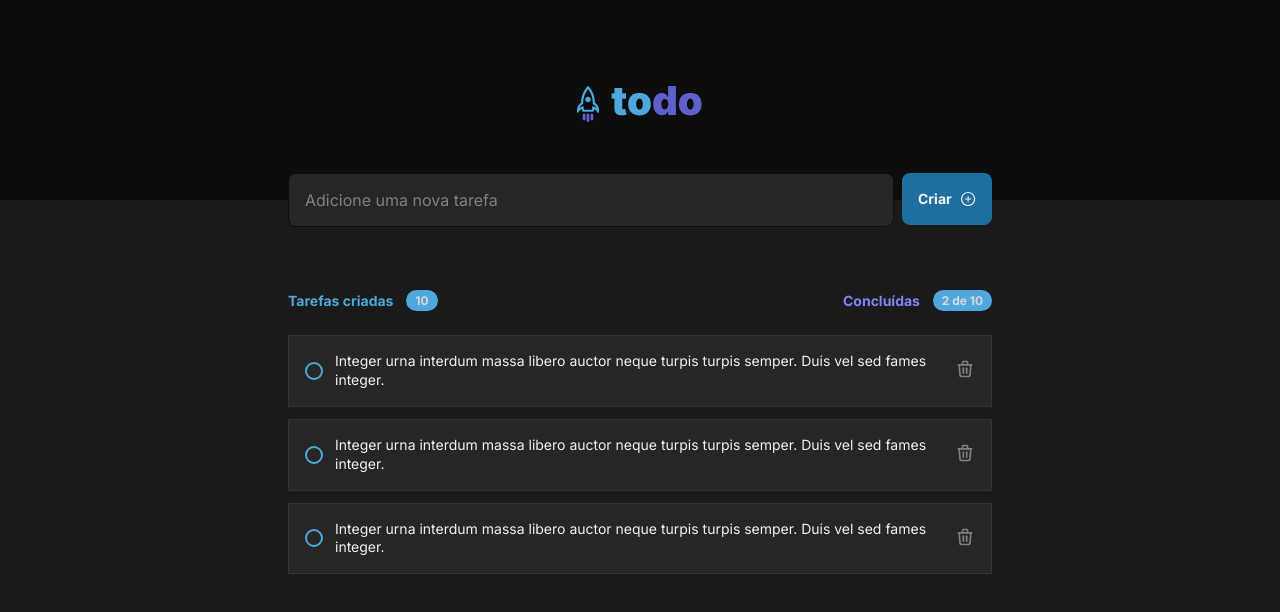
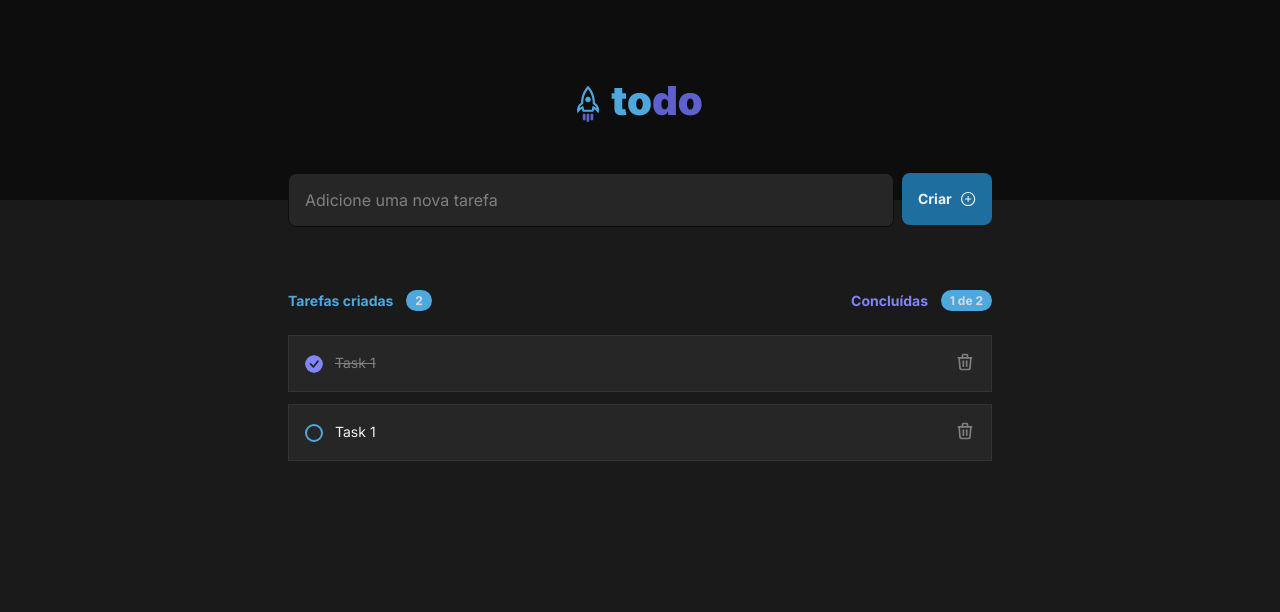
Before and after one commit to mariavitoriamachado/todo-list, a React (Vite) app: page / in a window 1280 px wide. Shown: the top 612 px of the page. Built offline with nearby package versions, Linux system fonts and the light colour scheme.

Commit message:
feature: add new features

```diff
--- a/src/App.tsx
+++ b/src/App.tsx
@@ -1,11 +1,64 @@
+import { useState } from 'react';
 import { Header } from './components/Header/index';
 import { Tasks } from './components/Tasks';
 
+export interface ITask {
+  id: string;
+  title: string;
+  isCompleted: boolean;
+}
+
 function App() {
+  const [tasks, setTasks] = useState<ITask[]>([
+    {
+      id: '1',
+      title: 'Task 1',
+      isCompleted: true,
+    },
+    {
+      id: '2',
+      title: 'Task 1',
+      isCompleted: false,
+    },
+  ]);
+
+  function addTask(taskTitle: string) {
+    setTasks([
+      ...tasks,
+      {
+        id: crypto.randomUUID(),
+        title: taskTitle,
+        isCompleted: false,
+      },
+    ]);
+  }
+
+  function deleteTaskById(taskId: string) {
+    const newTasks = tasks.filter((task) => task.id !== taskId);
+    setTasks(newTasks);
+  }
+
+  function toggleTaskCompleteId(taskId: string) {
+    const newTasks = tasks.map((task) => {
+      if (task.id === taskId) {
+        return {
+          ...task,
+          isCompleted: !task.isCompleted,
+        };
+      }
+      return task;
+    });
+    setTasks(newTasks);
+  }
+
   return (
     <>
-      <Header />
-      <Tasks />
+      <Header onAddTask={addTask} />
+      <Tasks
+        tasks={tasks}
+        onDelete={deleteTaskById}
+        onComplete={toggleTaskCompleteId}
+      />
     </>
   );
 }
--- a/src/components/Header/index.tsx
+++ b/src/components/Header/index.tsx
@@ -1,14 +1,37 @@
 import todoLogo from '../../assets/Logo.svg';
 import styles from './header.module.css';
 import { AiOutlinePlusCircle } from 'react-icons/ai';
+import { ChangeEvent, FormEvent, useState } from 'react';
 
-export function Header() {
+interface Props {
+  onAddTask: (taskTitle: string) => void;
+}
+
+export function Header({ onAddTask }: Props) {
+  const [title, setTitle] = useState('');
+
+  function handleSubmit(event: FormEvent) {
+    event.preventDefault();
+
+    onAddTask(title);
+
+    setTitle('');
+  }
+
+  function onChangeTitle(event: ChangeEvent<HTMLInputElement>) {
+    setTitle(event.target.value);
+  }
+
   return (
     <header className={styles.header}>
       <img src={todoLogo} />
 
-      <form className={styles.newTaskForm}>
-        <input placeholder="Adicione uma nova tarefa" />
+      <form className={styles.newTaskForm} onSubmit={handleSubmit}>
+        <input
+          placeholder="Adicione uma nova tarefa"
+          onChange={onChangeTitle}
+          value={title}
+        />
         <button>
           Criar
           <AiOutlinePlusCircle size={20} />
--- a/src/components/Task/index.tsx
+++ b/src/components/Task/index.tsx
@@ -1,20 +1,31 @@
 import styles from './task.module.css';
 import { TbTrash } from 'react-icons/tb';
+import { ITask } from '../../App';
+import { BsFillCheckCircleFill } from 'react-icons/bs';
 
-export function Task() {
+interface Props {
+  task: ITask;
+  onDelete: (taskId: string) => void;
+  onComplete: (taskId: string) => void;
+}
+
+export function Task({ task, onDelete, onComplete }: Props) {
   return (
     <div className={styles.task}>
-      <button className={styles.checkContainer}>
-        <div></div>
+      <button
+        className={styles.checkContainer}
+        onClick={() => onComplete(task.id)}
+      >
+        {task.isCompleted ? <BsFillCheckCircleFill /> : <div />}
       </button>
 
-      <p>
-        Integer urna interdum massa libero auctor neque turpis turpis semper.
-        Duis vel sed fames integer.
+      <p className={task.isCompleted ? styles.textCompleted : ''}>
+        {task.title}
       </p>
 
-      <button className={styles.deleteButton}>
+      <button className={styles.deleteButton} onClick={() => onDelete(task.id)}>
         <TbTrash size={20} />
+        <em></em>
       </button>
     </div>
   );
--- a/src/components/Task/task.module.css
+++ b/src/components/Task/task.module.css
@@ -17,6 +17,11 @@
   margin-right: auto;
 }
 
+p.textCompleted {
+  color: var(--gray-300);
+  text-decoration: line-through;
+}
+
 .checkContainer {
   min-width: 1.125rem;
   height: 1.125rem;
@@ -31,6 +36,13 @@
   border-radius: 50%;
 }
 
+.checkContainer svg {
+  width: 100%;
+  height: 100%;
+  color: var(--purple);
+  border-radius: 50%;
+}
+
 .deleteButton {
   background: none;
   border: none;
--- a/src/components/Tasks/index.tsx
+++ b/src/components/Tasks/index.tsx
@@ -1,23 +1,40 @@
+import { ITask } from '../../App';
 import { Task } from '../Task';
 import styles from './tasks.module.css';
 
-export function Tasks() {
+interface Props {
+  tasks: ITask[];
+  onDelete: (taskId: string) => void;
+  onComplete: (taskId: string) => void;
+}
+
+export function Tasks({ tasks, onDelete, onComplete }: Props) {
+  const tasksQuantity = tasks.length;
+  const completedTasks = tasks.filter((task) => task.isCompleted).length;
+
   return (
     <section className={styles.tasks}>
       <header className={styles.header}>
         <div>
           <p>Tarefas criadas</p>
-          <span>10</span>
+          <span>{tasksQuantity}</span>
         </div>
         <div>
           <p className={styles.textPurple}>Concluídas</p>
-          <span>2 de 10</span>
+          <span>
+            {completedTasks} de {tasksQuantity}
+          </span>
         </div>
       </header>
       <div className={styles.list}>
-        <Task />
-        <Task />
-        <Task />
+        {tasks.map((task) => (
+          <Task
+            key={task.id}
+            task={task}
+            onDelete={onDelete}
+            onComplete={onComplete}
+          />
+        ))}
       </div>
     </section>
   );
```
